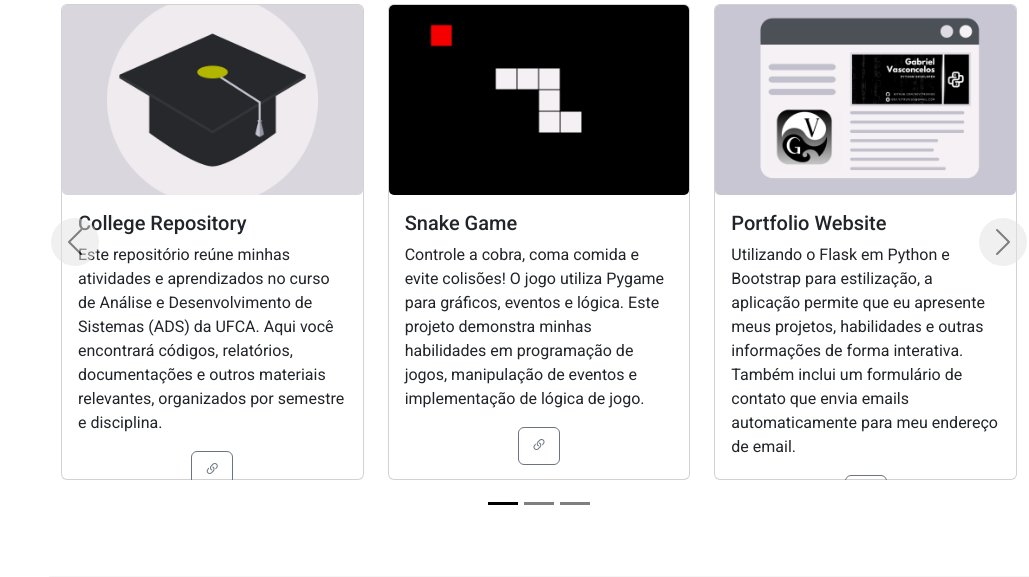
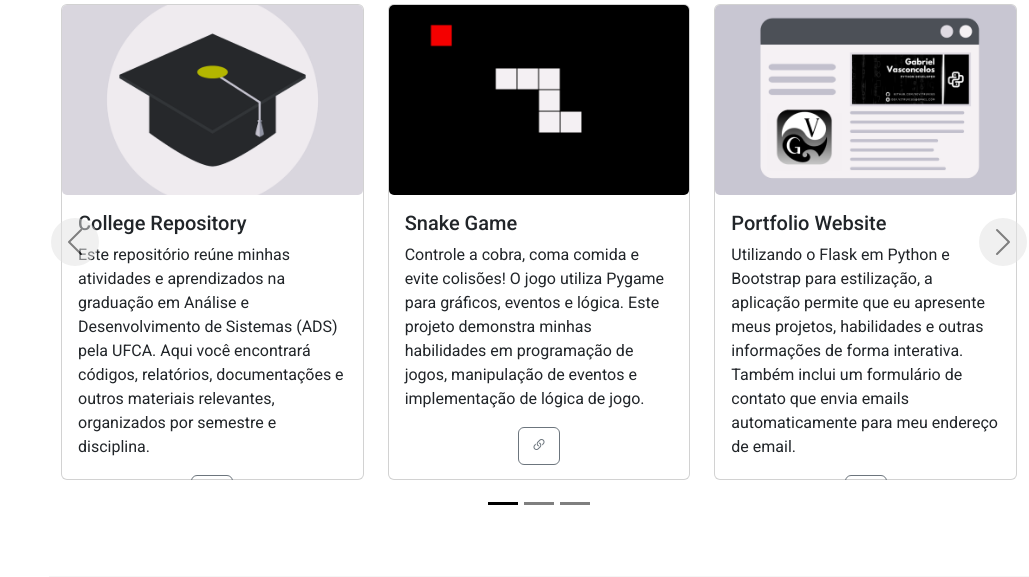
Before and after one commit to devitruvius/personal-portfolio, a Flask app: page / in a window 1280 px wide. Shown: the part 2280-2857 px from the top of the page, without its empty margins (251-1280 px from the left). Run offline with Flask 3, Linux system fonts and the light colour scheme; some libraries are stand-ins or nearby versions.

Commit message:
alterando descriçao do card College Repository

```diff
--- a/templates/index.html
+++ b/templates/index.html
@@ -251,7 +251,7 @@
                                         <div class="card-body">
                                             <h5 class="card-title">College Repository</h5>
                                             <p class="card-text">Este repositório reúne minhas atividades e aprendizados
-                                                no curso de Análise e Desenvolvimento de Sistemas (ADS) da UFCA. Aqui
+                                                na graduação em Análise e Desenvolvimento de Sistemas (ADS) pela UFCA. Aqui
                                                 você encontrará códigos, relatórios, documentações e outros materiais
                                                 relevantes, organizados por semestre e disciplina.</p>
                                             <div class="d-flex justify-content-center">
@@ -481,7 +481,7 @@
                                         <div class="card-body">
                                             <h5 class="card-title">College Repository</h5>
                                             <p class="card-text">Este repositório reúne minhas atividades e aprendizados
-                                                no curso de Análise e Desenvolvimento de Sistemas (ADS) da UFCA. Aqui
+                                                na graduação em Análise e Desenvolvimento de Sistemas (ADS) pela UFCA. Aqui
                                                 você encontrará códigos, relatórios, documentações e outros materiais
                                                 relevantes, organizados por semestre e disciplina.</p>
                                             <div class="d-flex justify-content-center">
```
